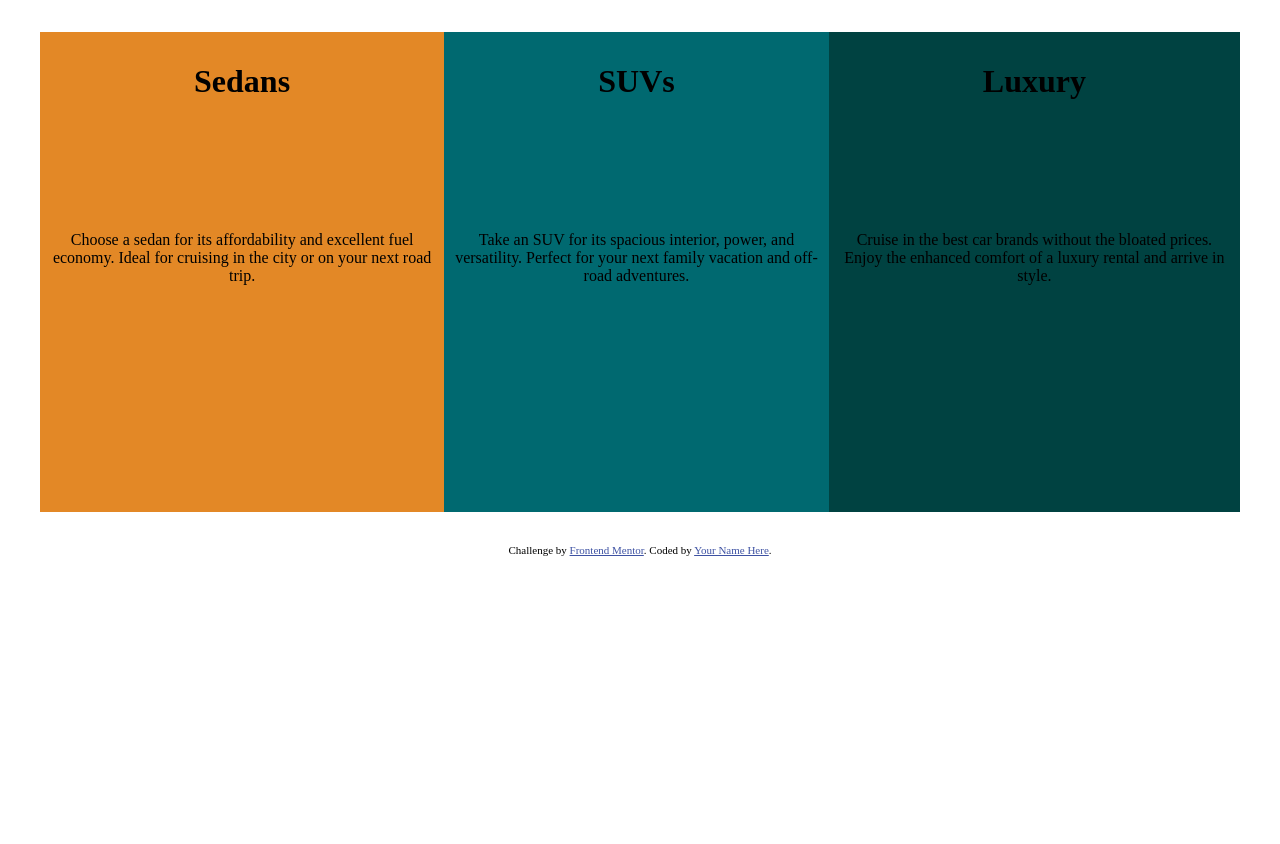
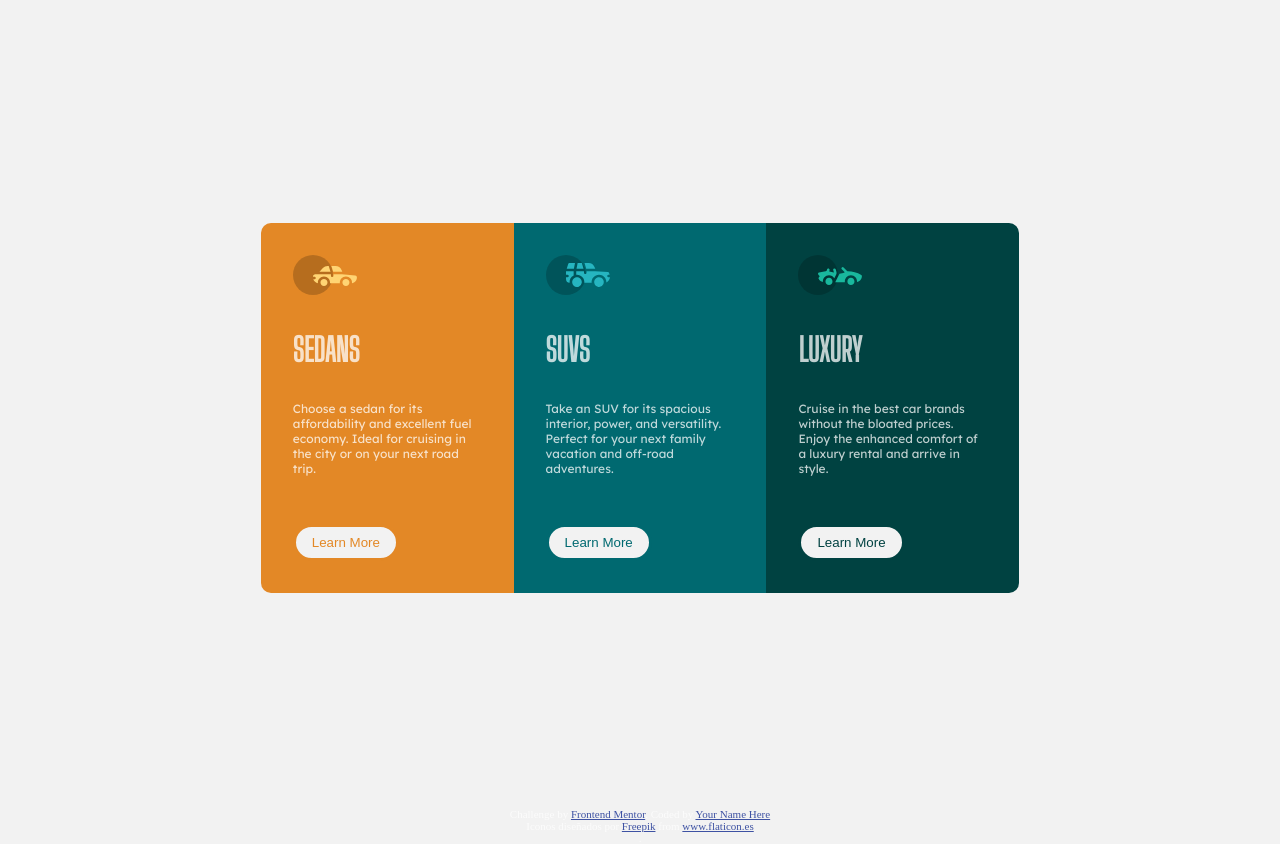
Before and after one commit to allico2311/tres-columnas, a plain HTML site: page index.html in a window 1280 px wide. Drawn offline with Linux system fonts and the light colour scheme.

Commit message:
Proyecto terminado

```diff
--- a/index.html
+++ b/index.html
@@ -4,35 +4,43 @@
   <meta charset="UTF-8">
   <meta name="viewport" content="width=device-width, initial-scale=1.0"> <!-- displays site properly based on user's device -->
 
-  <link rel="icon" type="image/png" sizes="32x32" href="./images/favicon-32x32.png">
+  <link rel="icon" type="image/png" sizes="32x32" href="./images/cerdo.png">
 
   <title>Frontend Mentor | 3-column preview card component</title>
   <link rel="stylesheet" type="text/css" href="style.css">
+  <link href='https://fonts.googleapis.com/css?family=Lexend Deca' rel='stylesheet'>
+  <link href='https://fonts.googleapis.com/css?family=Big Shoulders Display' rel='stylesheet'>
 
   <!-- Feel free to remove these styles or customise in your own stylesheet 👍 -->
 </head>
 <body>
-  <div class="grid-container">
-    <div class="sedans">
+  <section class="grid-container">
+    <article class="sedans">
+      <img src="images/icon-sedans.svg">
       <h1>Sedans</h1>
-      Choose a sedan for its affordability and excellent fuel economy. Ideal for cruising in the city
-      or on your next road trip.
-    </div>
-    <div class="suvs">
+      <p>Choose a sedan for its affordability and excellent fuel economy. Ideal for cruising in the city
+      or on your next road trip.</p>
+      <button type="button" class="button"> Learn More </button>
+    </article>
+    <article class="suvs">
+      <img src="images/icon-suvs.svg">
       <h1>SUVs</h1>
-      Take an SUV for its spacious interior, power, and versatility. Perfect for your next family vacation
-      and off-road adventures.
-    </div>
-    <div class="luxury">
+      <p>Take an SUV for its spacious interior, power, and versatility. Perfect for your next family vacation
+      and off-road adventures.</p>
+      <button type="button" class="button">Learn More</button>
+    </article>
+    <article class="luxury">
+      <img src="images/icon-luxury.svg">
      <h1> Luxury </h1>
-      Cruise in the best car brands without the bloated prices. Enjoy the enhanced comfort of a luxury
-      rental and arrive in style.
-    </div>
-  </div>
+      <p>Cruise in the best car brands without the bloated prices. Enjoy the enhanced comfort of a luxury
+      rental and arrive in style.</p>
+      <button type="button" class="button">Learn More</button>
+    </article>
+  </section>
 
   <div class="attribution">
     Challenge by <a href="https://www.frontendmentor.io?ref=challenge" target="_blank">Frontend Mentor</a>.
-    Coded by <a href="#">Your Name Here</a>.
+    Coded by <a href="#">Your Name Here</a><div>Iconos diseñados por <a href="https://www.freepik.com" title="Freepik">Freepik</a> from <a href="https://www.flaticon.es/" title="Flaticon">www.flaticon.es</a></div>.
   </div>
 </body>
 </html>
--- a/style.css
+++ b/style.css
@@ -2,8 +2,10 @@ html {
 	height: 100%;
 }
 body {
-	background-color: white;
-	min-height: 100%
+	background-color: hsl(0, 0%, 95%);
+	height: 100%;
+	color: hsla(0, 0%, 100%, 0.75);
+	font-size: 15px;
 }
 
 .attribution { font-size: 11px; text-align: center; }
@@ -11,47 +13,105 @@ body {
 
 .grid-container {
 	display: grid;
-	grid-template-rows: 15rem;
-	grid-template-columns: repeat(3, 15rem);
-	text-align: center;
+	/*grid-template-rows: 15rem;*/
+	grid-template-columns: repeat(3, 20%);
+	/*text-align: center;
 	border-radius: 13px;
-	margin: 2rem;
+	margin: 2rem;*/
+	justify-content: center;
+	align-content: center;
+	height: 100%;
 }
 
-.grid-container {
-	display: grid;
-	grid-template:
-		"S"
-		"U"
-		"L"
+.sedans {
+	background-color: hsl(31, 77%, 52%);
+	border-color:hsl(31, 77%, 52%);
+	border-radius: 10px 0px 0px 10px;
+	/*display: grid;
+	grid-template-rows: repeat(3, auto);*/
+}
+.suvs {
+	/*grid-area: U;*/
+	background-color: hsl(184, 100%, 22%);
+	border-color: hsl(184, 100%, 22%);
+	/*display: grid;
+	grid-template-rows: repeat(3, auto);*/
+}
+.luxury {
+	/*grid-area: L;*/
+	background-color: hsl(179, 100%, 13%);
+	border-color: hsl(179, 100%, 13%);
+	border-radius: 0px 10px 10px 0px;
+	/*display: grid;
+	grid-template-rows: repeat(3, auto);*/
 }
 
-@media (min-width: 800px) {
-	.grid-container {
-	grid-template:
-		"S U L" 30rem
-	}
+article {
+	padding: 2rem;
+}
+
+p {
+	font-family: 'Lexend Deca';
+	font-size: 0.75rem;
+	font-weight: 400;
+	margin-bottom: 3rem;
+}
+
+.button {
+	background-color: hsl(0, 0%, 95%) ;
+	border: solid;
+	border-radius: 50px;
+	border-color:inherit;
+	color: inherit;
+	padding: 0.5rem 1rem;
+}
+
+.button:hover {
+	background-color: inherit;
+	border:solid;
+	border-color:hsl(0, 0%, 95%) ;
+	border-radius: 50px;
+	color:inherit;
+	cursor: pointer;
 }
 
 
-.sedans {
-	grid-area: S;
-	background-color: hsl(31, 77%, 52%);
-	padding: 10px;
-	display: grid;
-	grid-template-rows: repeat(3, auto);
+.sedans button {
+	color: hsl(31, 77%, 52%)
 }
-.suvs {
-	grid-area: U;
-	background-color: hsl(184, 100%, 22%);
-	padding: 10px;
-	display: grid;
-	grid-template-rows: repeat(3, auto);
+.suvs button {
+	color:hsl(184, 100%, 22%);
 }
-.luxury {
-	grid-area: L;
-	background-color: hsl(179, 100%, 13%);
-	padding: 10px;
-	display: grid;
-	grid-template-rows: repeat(3, auto);
+.luxury button {
+	color:hsl(179, 100%, 13%);
 }
+
+h1 {
+	font-family: 'Big Shoulders Display';
+	font-weight: 700;
+	font-size:2rem;
+	text-transform: uppercase;
+}
+
+/*Cambios a la apariencia de telefono*/
+
+@media (max-width: 375px) {
+	.grid-container {
+		grid-template-columns: 90%;
+		grid-template-rows: repeat(3, auto);
+		height: auto;
+		margin-top:4rem;
+		margin-bottom: 2rem;
+	}
+	.atributtion {
+		margin-bottom: 2rem;
+	}
+
+	.sedans {
+		border-radius: 10px 10px 0px 0px;
+	}
+
+	.luxury {
+		border-radius: 0px 0px 10px 10px;
+	}
+}
```
Also changed, not shown: images/cerdo.png (added).
